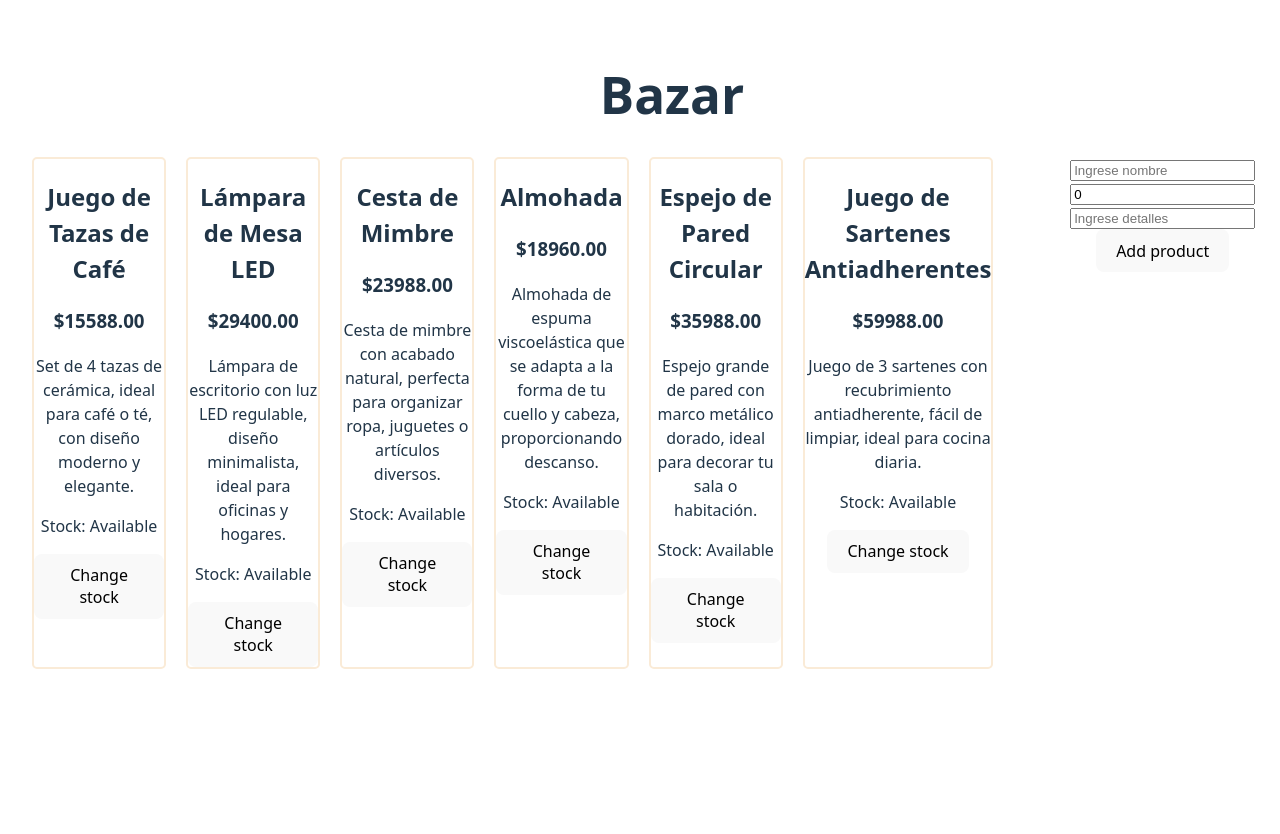
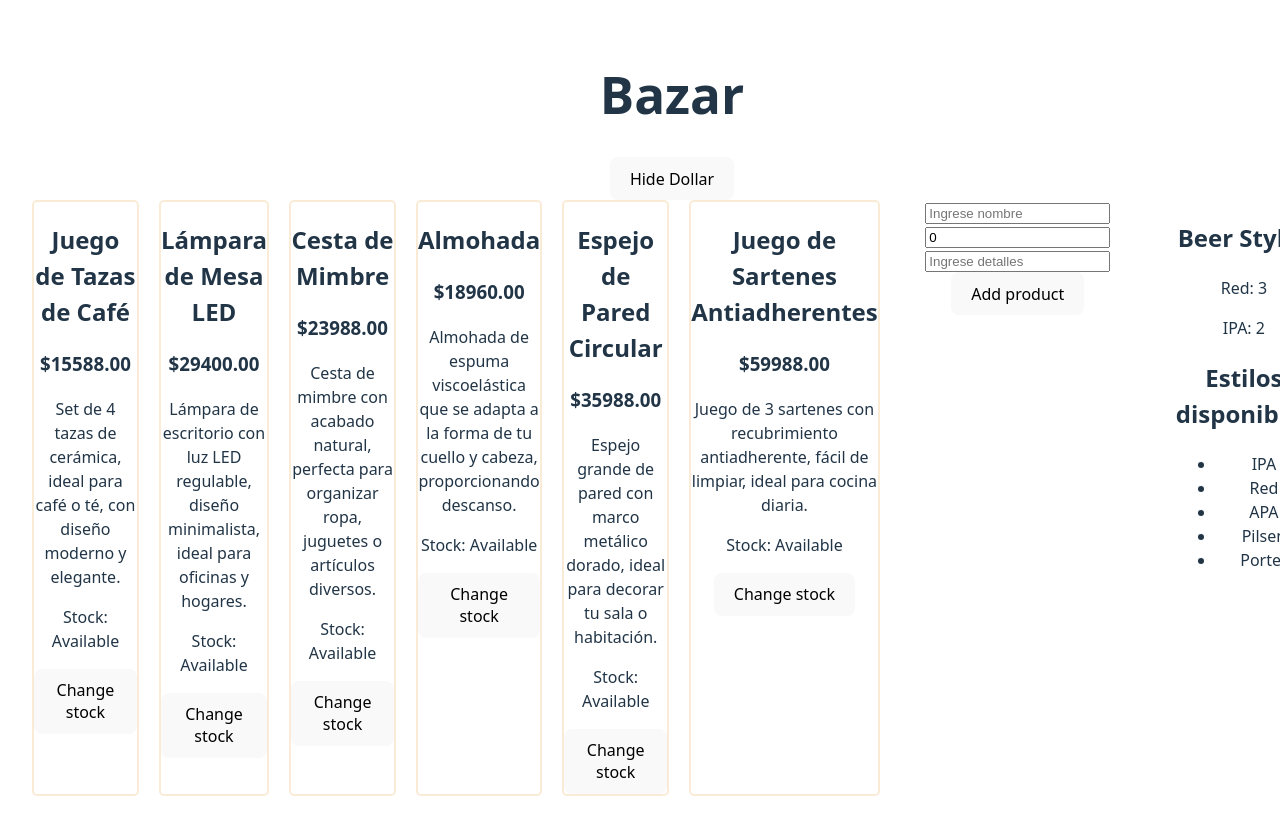
Before and after one commit to ninacnel/practices-2tup3, a React (Vite) app: page / in a window 1280 px wide. Shown: the top 834 px of the page. Built offline with nearby package versions, Linux system fonts and the light colour scheme.

Commit message:
Toggle visibility of changeDollar component

```diff
--- a/src/App.jsx
+++ b/src/App.jsx
@@ -4,7 +4,7 @@ import BeerStyles from './components/beerStyles/BeerStyles';
 import Footer from './components/footer/Footer'
 import ProductList from './components/productList/ProductList'
 import ChangeDollar from './components/changeDollar/ChangeDollar';
-import { allProducts } from './components/data';
+import { allProducts, beers } from './components/data';
 import ProductForm from './components/productForm/ProductForm';
 
 
@@ -12,6 +12,7 @@ import ProductForm from './components/productForm/ProductForm';
 function App() {
   const [products, setProducts] = useState(allProducts);
   const [dollar, setDollar] = useState(1200);
+  const [hideDollar, setHideDollar] = useState(false);
 
   const handleAddProduct = (newProduct) =>{
       setProducts([...products, newProduct]);
@@ -20,12 +21,13 @@ function App() {
   return (
     <>
       <h1>Bazar</h1>
+      <button onClick={() => setHideDollar(!hideDollar)}>Hide Dollar</button>
       <div className='product-list'>
         <ProductList products={products} dollar={dollar}/>
         <ProductForm onAddNewProduct={handleAddProduct}/>
-        {/* <ChangeDollar onSetNewDollar={setDollar}/>
+        {hideDollar && (<ChangeDollar onSetNewDollar={setDollar}/>)}
         <br />
-        <BeerStyles beers={beers} /> */}
+        <BeerStyles beers={beers} />
       </div>
       <Footer />
     </>
```
